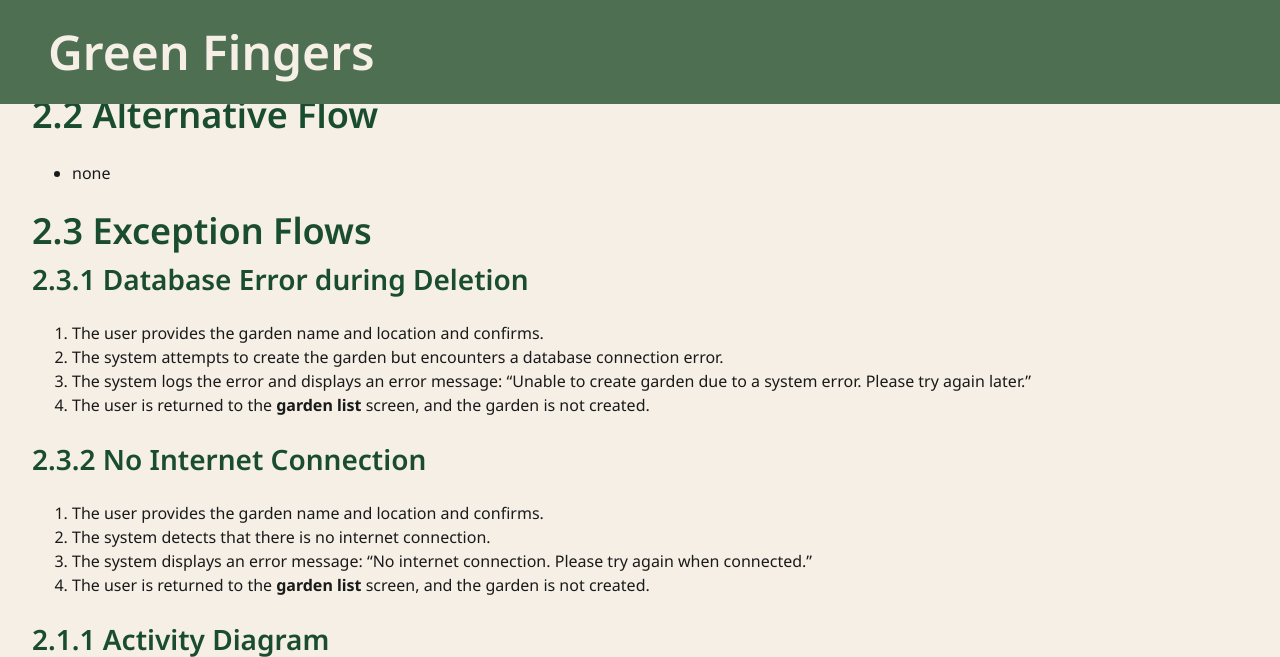
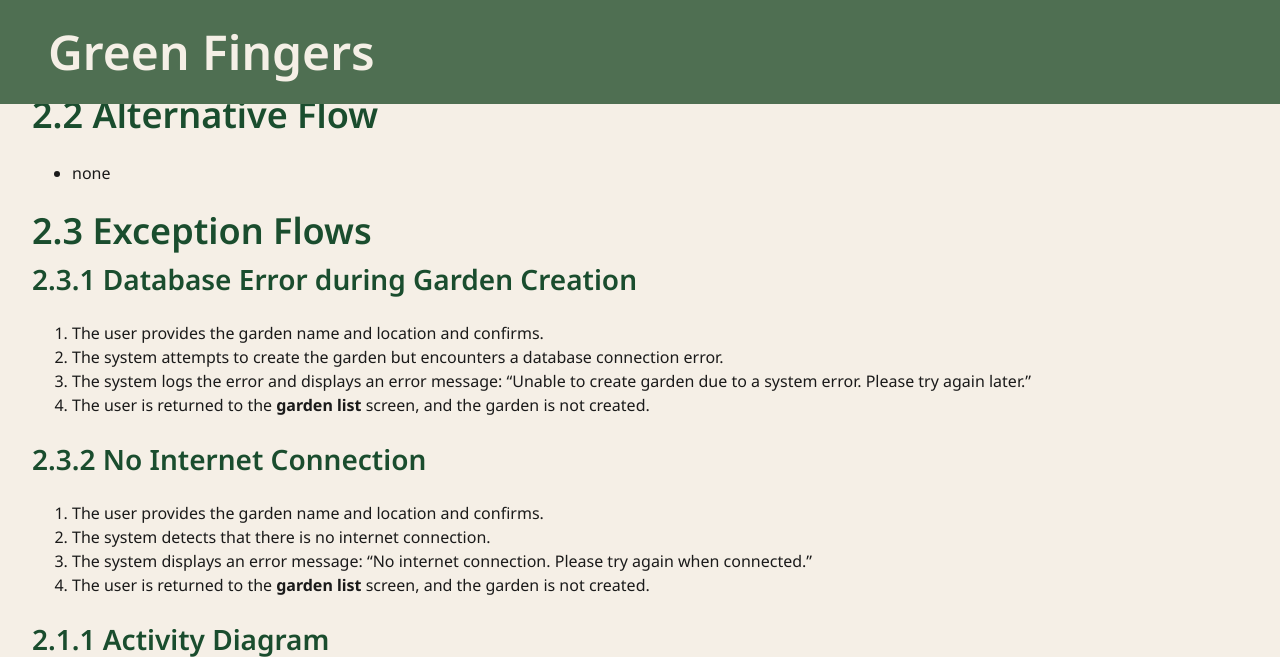
Before and after one commit to Green-Fingers-App/gardeningApp, a Jekyll site: the page built from docs/usecases/CRUD-Garden/addGarden.md, in a window 1280 px wide and 900 px high, scrolled down 1053 px, cut to the strip 0-657 px from the top of the window. Built offline with Jekyll 4.4.1, drawn with Linux system fonts in a browser that asks for light colours; our own code applies the rules of GitHub Pages for plain Markdown files.

Commit message:
Update addGarden.md

```diff
--- a/docs/usecases/CRUD-Garden/addGarden.md
+++ b/docs/usecases/CRUD-Garden/addGarden.md
@@ -25,7 +25,7 @@ The basic flow for deleting a garden follows these steps:
 
 ## 2.3 Exception Flows
 
-### 2.3.1 Database Error during Deletion
+### 2.3.1 Database Error during Garden Creation
 1.	The user provides the garden name and location and confirms.
 2.	The system attempts to create the garden but encounters a database connection error.
 3.	The system logs the error and displays an error message: “Unable to create garden due to a system error. Please try again later.”
```
